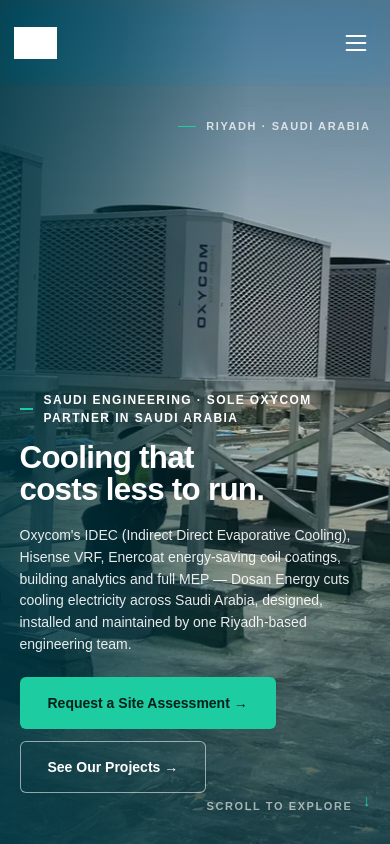
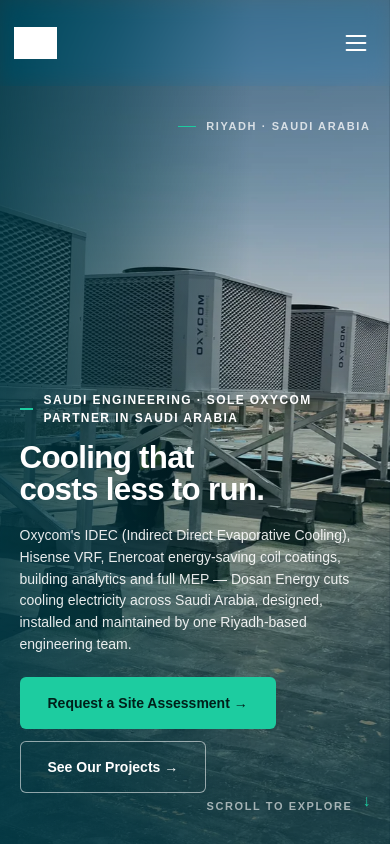
Before and after one commit to yasseno64/dosan-Energy, a React (Vite) app: page / in a window 390 px wide. Shown: the top 844 px of the page. Built offline with nearby package versions, Linux system fonts and the light colour scheme; grey boxes are pictures that could not be loaded.

Commit message:
disable the animation of Hero in mobile window

```diff
--- a/src/components/Hero.tsx
+++ b/src/components/Hero.tsx
@@ -22,6 +22,8 @@
 
 const clamp = (v: number, min = 0, max = 1) => Math.min(max, Math.max(min, v));
 
+const isMobile = () => window.innerWidth < 640;
+
 const Hero = () => {
   const { t } = useTranslation();
   const sectionRef = useRef<HTMLElement>(null);
@@ -31,6 +33,11 @@
     let raf = 0;
 
     const update = () => {
+      if (isMobile()) {
+        dispatch({ type: "SET_PROGRESS", payload: 0 });
+        return;
+      }
+
       const el = sectionRef.current;
       if (!el) return;
 
@@ -58,7 +65,7 @@
   }, []);
 
   const eased = 1 - Math.pow(1 - progress, 2);
-  const imgScale = START_SCALE - (START_SCALE - END_SCALE) * eased;
+  const imgScale = isMobile() ? 1 : START_SCALE - (START_SCALE - END_SCALE) * eased;
   {/* scroll hint */}
   const [isHidden, setIsHidden] = useState(false);
   useEffect(() => {
@@ -79,8 +86,8 @@
   return (
     <section
       ref={sectionRef}
-      className="relative bg-[#030712]"
-      style={{ height: `${100 + SCROLL_LENGTH_VH}vh` }}
+      className="relative bg-[#030712] sm:h-[100vh] h-screen sm:h-auto"
+      style={{ height: typeof window !== "undefined" && !isMobile() ? `${100 + SCROLL_LENGTH_VH}vh` : "100vh" }}
     >
       <div className="sticky top-0 h-screen overflow-hidden bg-[#030712]">
         <div
```
